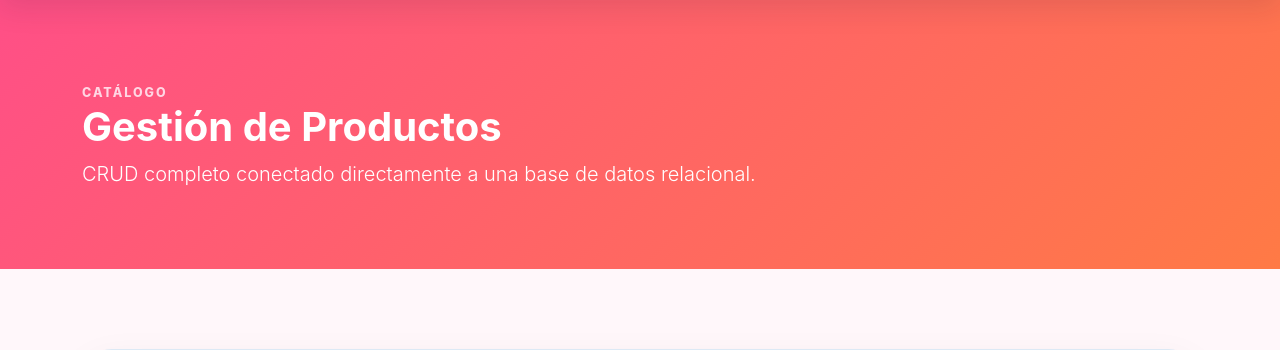
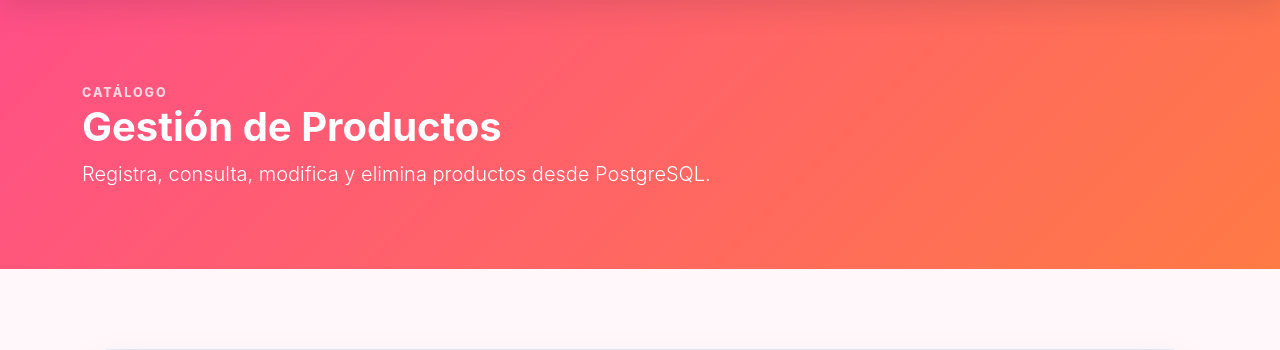
Before and after one commit to 2525STEFANYCORREA/ventas_temu_flask, a Flask app: page /productos in a window 1280 px wide. Shown: the part 65-415 px from the top of the page. Run offline with Flask 3, Linux system fonts and the light colour scheme; the visitor is signed in with stand-in values (Sample User, id 1); data that the repository does not hold is empty; some libraries are stand-ins or nearby versions.

Commit message:
Limpiar etiquetas de presentación

```diff
--- a/templates/productos.html
+++ b/templates/productos.html
@@ -5,7 +5,7 @@
     <div class="container">
         <span class="eyebrow light">CATÁLOGO</span>
         <h1 class="display-6 fw-bold">Gestión de Productos</h1>
-        <p class="lead mb-0">CRUD completo conectado directamente a una base de datos relacional.</p>
+        <p class="lead mb-0">Registra, consulta, modifica y elimina productos desde PostgreSQL.</p>
     </div>
 </section>
 
```
